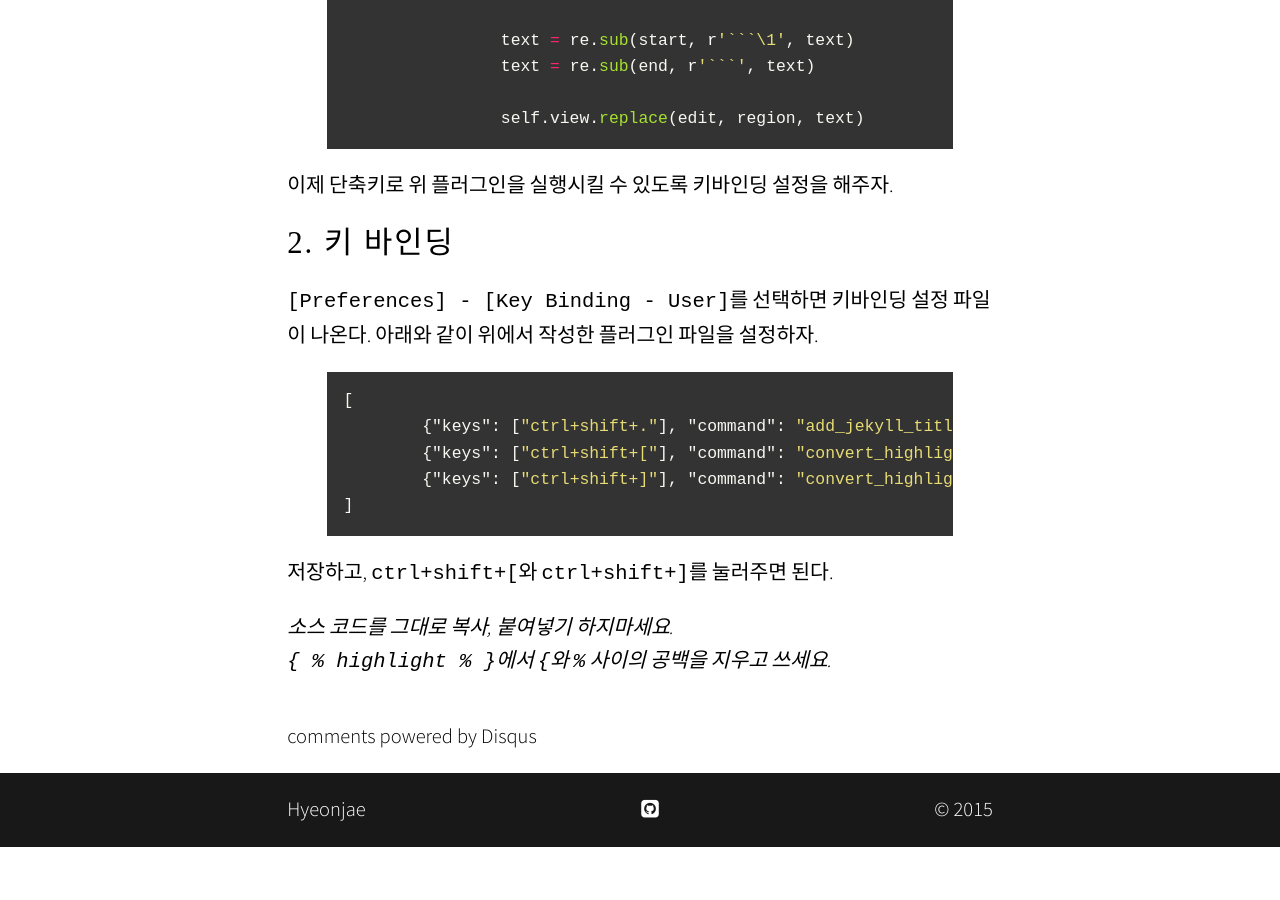
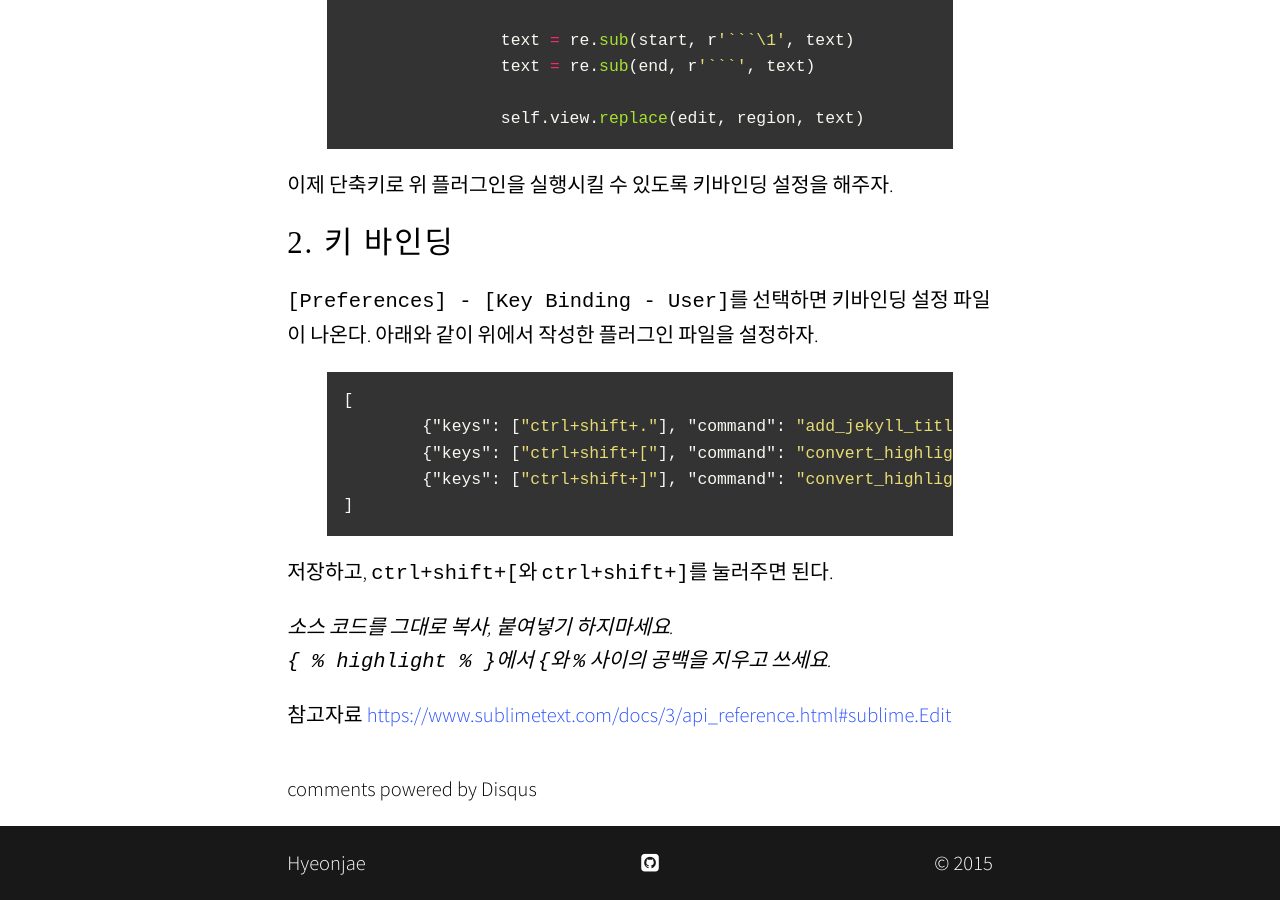
Before and after one commit to hyeonjae/hyeonjae.github.io.archive, a Jekyll site: the page built from _posts/2015-04-19-sublime-text-plugin-jekyll-highlight.md, in a window 1280 px wide and 900 px high, scrolled down 1624 px. Built offline with Jekyll 4.4.1, drawn with Linux system fonts in a browser that asks for light colours; nearby versions of some CDN libraries; some web fonts are replaced; comment, search, counter and statistics services are not loaded; before the commit the page ends 2471 px from its top, so only the background shows below that.

Commit message:
no message

```diff
--- a/_posts/2015-04-19-sublime-text-plugin-jekyll-highlight.md
+++ b/_posts/2015-04-19-sublime-text-plugin-jekyll-highlight.md
@@ -69,3 +69,6 @@ class ConvertHighlightJekyllToMarkdownCommand (sublime_plugin.TextCommand):
 
 _소스 코드를 그대로 복사, 붙여넣기 하지마세요._
 _`{ % highlight % }`에서 `{`와 `%` 사이의 공백을 지우고 쓰세요._
+
+__참고자료__
+[https://www.sublimetext.com/docs/3/api_reference.html#sublime.Edit](https://www.sublimetext.com/docs/3/api_reference.html#sublime.Edit)
```
